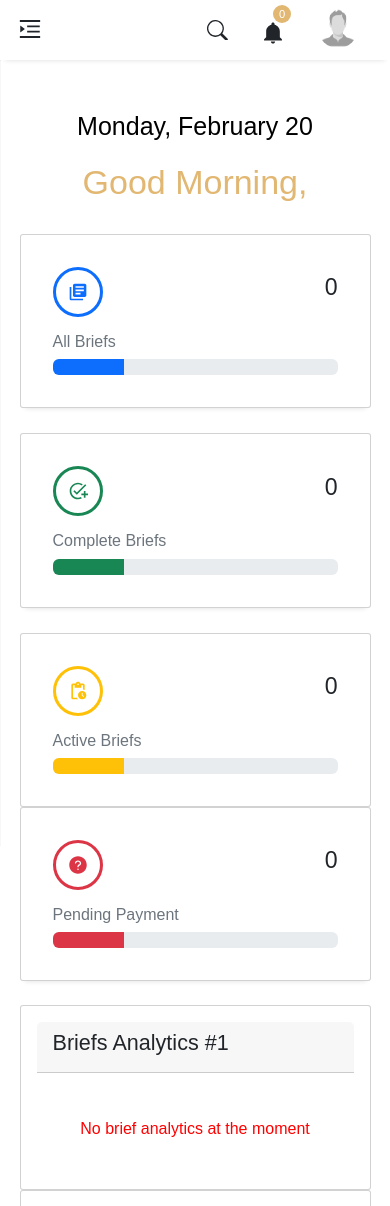
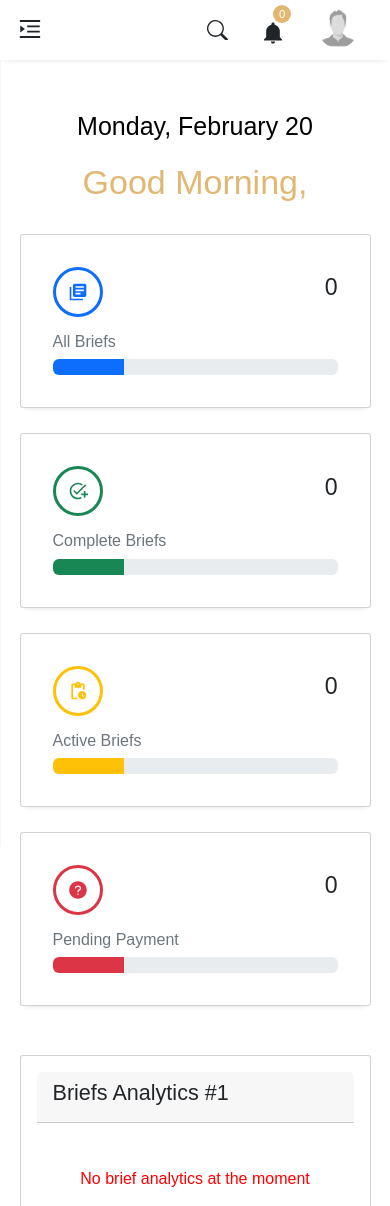
Before and after one commit to Elizabethmwania/lawyers-networking-platform-frontend, a React (Create React App) app: page /dashboard/1 in a window 390 px wide. Shown: the top 1206 px of the page. Built offline with nearby package versions, Linux system fonts and the light colour scheme; no server answers; a web font is replaced by a local one.

Commit message:
bug fix -dashboard

```diff
--- a/src/screens/DashboardScreen.jsx
+++ b/src/screens/DashboardScreen.jsx
@@ -205,7 +205,7 @@ function DashboardScreen() {
                 </div>
               </div>
             </div>
-            <div className="col-xl-3 col-sm-6 col-12">
+            <div className="col-xl-3 col-sm-6 col-12" style={{marginBottom:"25px"}}>
               <div className="card">
                 <div className="card-body">
                   <div className="dash-widget-header">
@@ -229,7 +229,7 @@ function DashboardScreen() {
                 </div>
               </div>
             </div>
-            <div className="col-xl-3 col-sm-6 col-12">
+            <div className="col-xl-3 col-sm-6 col-12" style={{marginBottom:"25px"}}>
               <div className="card">
                 <div className="card-body">
                   <div className="dash-widget-header">
```
